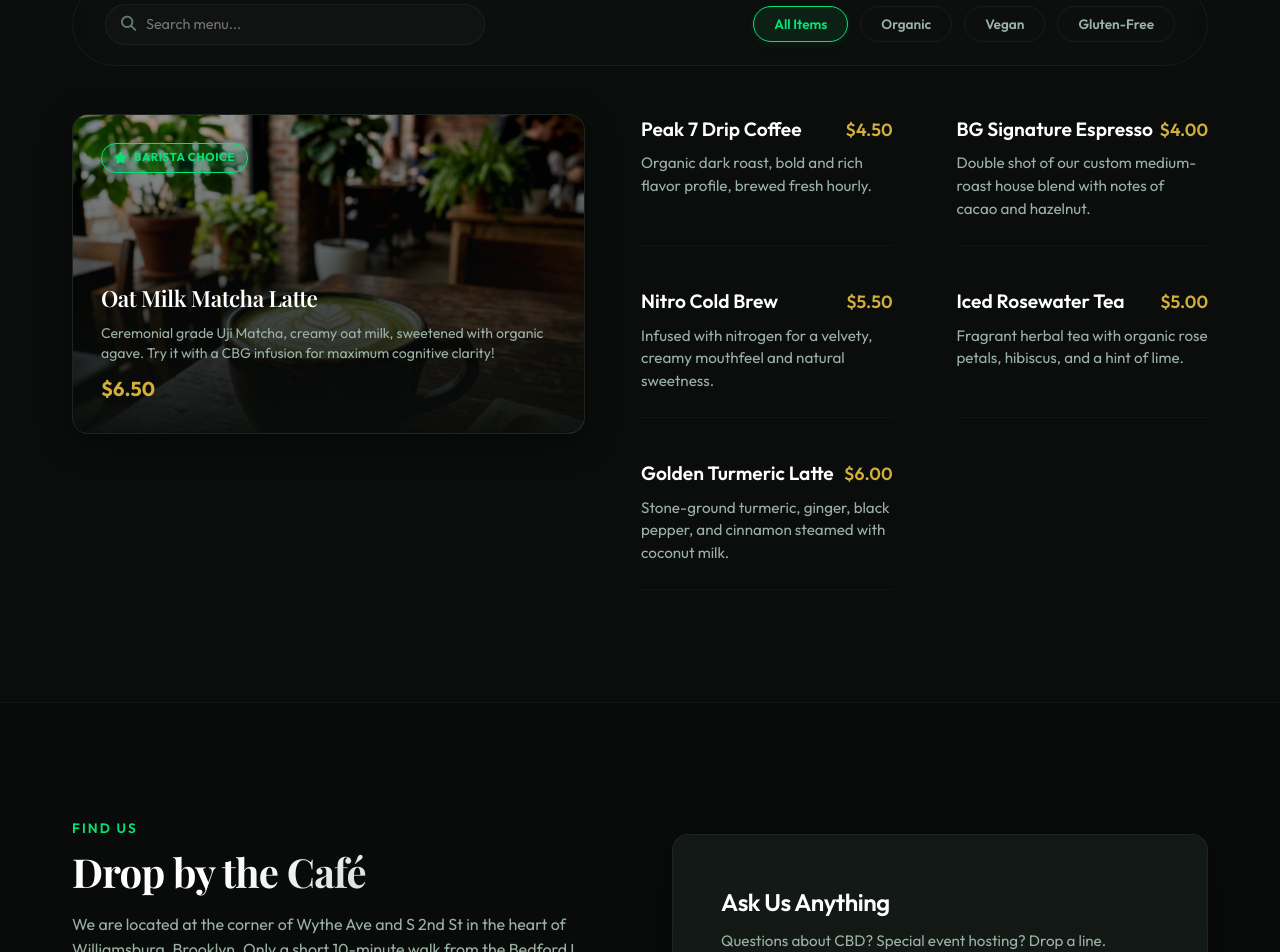
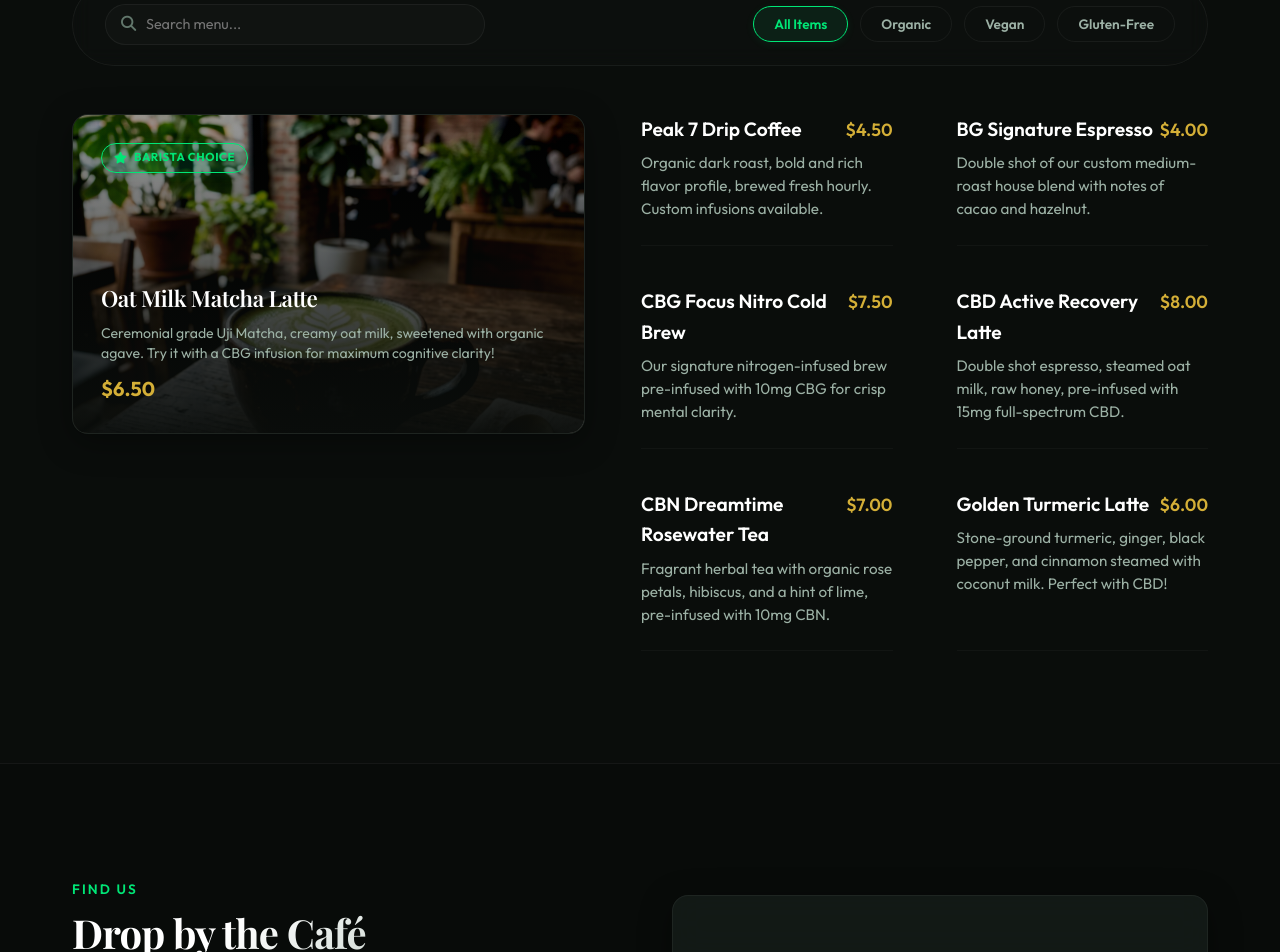
Before and after one commit to Arigitshub/breckenridge-cafe, a website: page index.html in a window 1280 px wide. Shown: the part 3262-4214 px from the top of the page. Drawn offline with nearby package versions, Linux system fonts and the light colour scheme; a web font is replaced by a local one.

Commit message:
Update Beverage menu items to showcase pre-infused CBG, CBN, and CBD specialty drinks

```diff
--- a/index.html
+++ b/index.html
@@ -316,7 +316,7 @@
                                 <span class="menu-item-title">Peak 7 Drip Coffee</span>
                                 <span class="menu-item-price">$4.50</span>
                             </div>
-                            <p class="menu-item-desc">Organic dark roast, bold and rich flavor profile, brewed fresh hourly.</p>
+                            <p class="menu-item-desc">Organic dark roast, bold and rich flavor profile, brewed fresh hourly. Custom infusions available.</p>
                         </div>
                         <div class="menu-item" data-tags="organic">
                             <div class="menu-item-hdr">
@@ -327,24 +327,31 @@
                         </div>
                         <div class="menu-item" data-tags="organic vegan">
                             <div class="menu-item-hdr">
-                                <span class="menu-item-title">Nitro Cold Brew</span>
-                                <span class="menu-item-price">$5.50</span>
+                                <span class="menu-item-title">CBG Focus Nitro Cold Brew</span>
+                                <span class="menu-item-price">$7.50</span>
                             </div>
-                            <p class="menu-item-desc">Infused with nitrogen for a velvety, creamy mouthfeel and natural sweetness.</p>
+                            <p class="menu-item-desc">Our signature nitrogen-infused brew pre-infused with 10mg CBG for crisp mental clarity.</p>
+                        </div>
+                        <div class="menu-item" data-tags="organic gf">
+                            <div class="menu-item-hdr">
+                                <span class="menu-item-title">CBD Active Recovery Latte</span>
+                                <span class="menu-item-price">$8.00</span>
+                            </div>
+                            <p class="menu-item-desc">Double shot espresso, steamed oat milk, raw honey, pre-infused with 15mg full-spectrum CBD.</p>
                         </div>
                         <div class="menu-item" data-tags="organic vegan gf">
                             <div class="menu-item-hdr">
-                                <span class="menu-item-title">Iced Rosewater Tea</span>
-                                <span class="menu-item-price">$5.00</span>
+                                <span class="menu-item-title">CBN Dreamtime Rosewater Tea</span>
+                                <span class="menu-item-price">$7.00</span>
                             </div>
-                            <p class="menu-item-desc">Fragrant herbal tea with organic rose petals, hibiscus, and a hint of lime.</p>
+                            <p class="menu-item-desc">Fragrant herbal tea with organic rose petals, hibiscus, and a hint of lime, pre-infused with 10mg CBN.</p>
                         </div>
                         <div class="menu-item" data-tags="organic gf">
                             <div class="menu-item-hdr">
                                 <span class="menu-item-title">Golden Turmeric Latte</span>
                                 <span class="menu-item-price">$6.00</span>
                             </div>
-                            <p class="menu-item-desc">Stone-ground turmeric, ginger, black pepper, and cinnamon steamed with coconut milk.</p>
+                            <p class="menu-item-desc">Stone-ground turmeric, ginger, black pepper, and cinnamon steamed with coconut milk. Perfect with CBD!</p>
                         </div>
                     </div>
                 </div>
```
